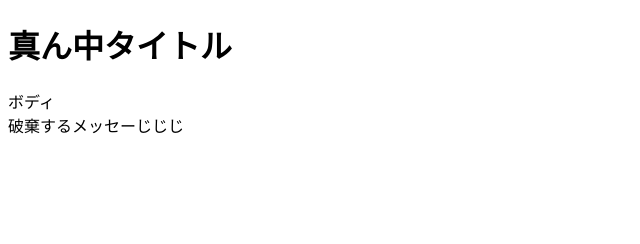
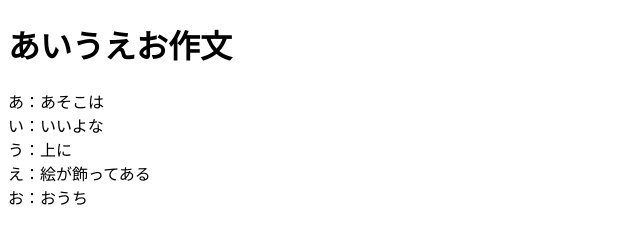
Before and after one commit to murakumo893/git_practice, a plain HTML site: page index.html in a window 1280 px wide. Shown: the whole page, without its empty margins (0-640 px from the left). Drawn offline with Linux system fonts and the light colour scheme.

Commit message:
あいうえお作文項目を追加、作文を記述

```diff
--- a/index.html
+++ b/index.html
@@ -3,10 +3,13 @@
     <head>
         <meta charset="UTF-8">
         <title></title>
-        <h1>真ん中タイトル</h1>
+        <h1>あいうえお作文</h1>
     </head>
     <body>
-    ボディ<br>
-    破棄するメッセーじじじ
+    あ：あそこは<br>
+    い：いいよな<br>
+    う：上に<br>
+    え：絵が飾ってある<br>
+    お：おうち<br>
     </body>
 </html>
```
